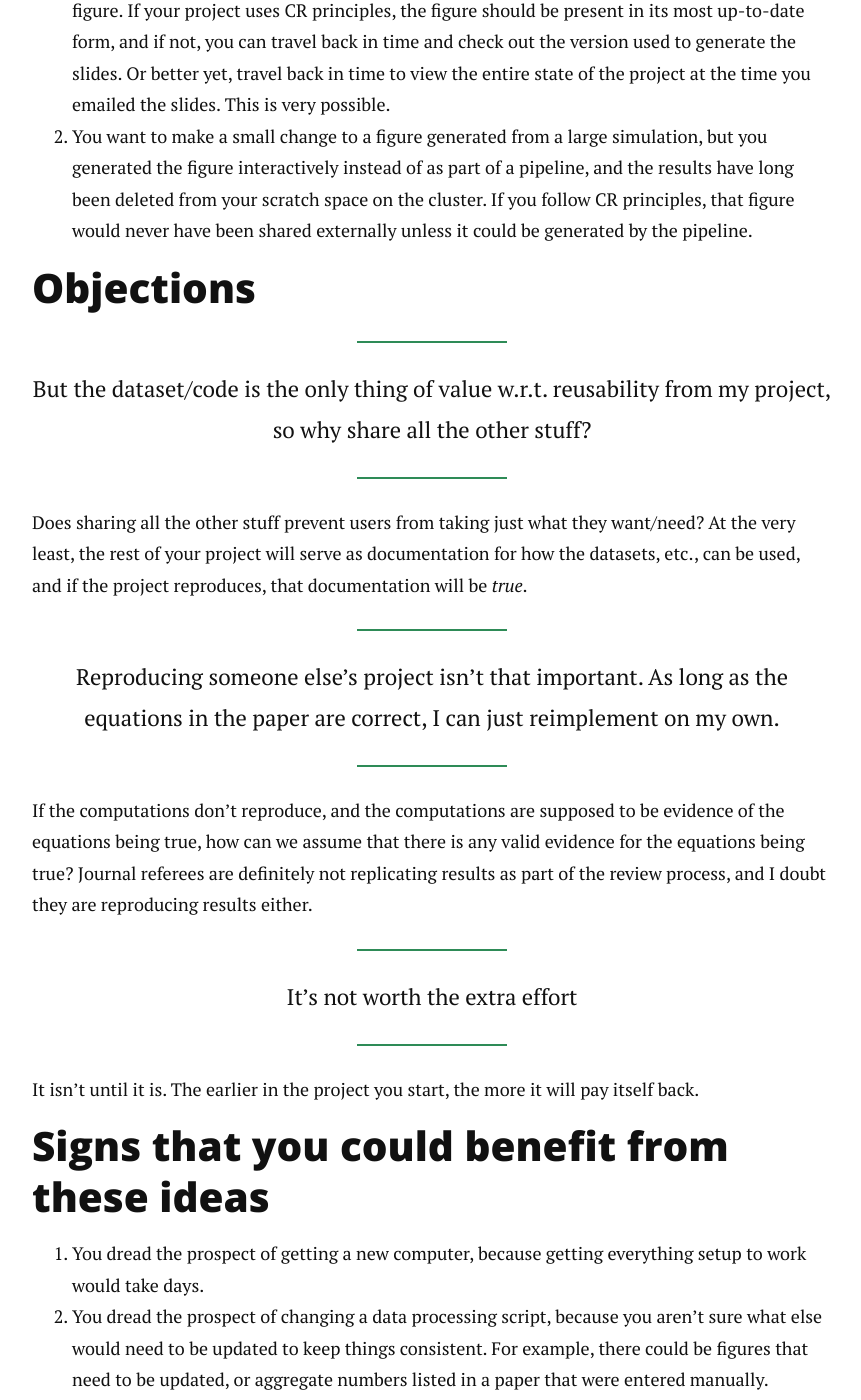
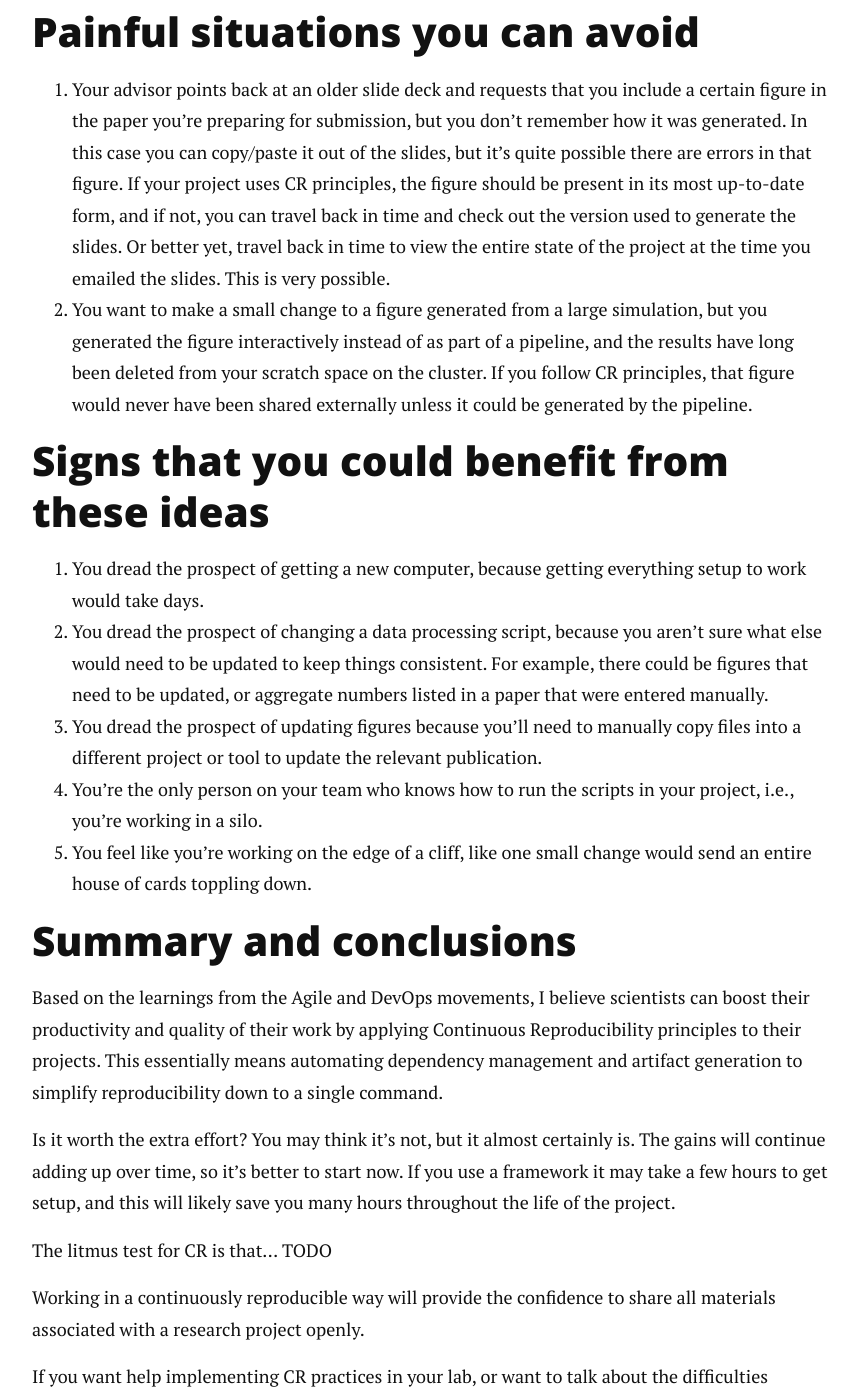
Before and after one commit to petebachant/petebachant.github.io, a Jekyll site: the page built from _posts/2025-02-28-continuous-reproducibility.md, in a window 1280 px wide and 1400 px high, scrolled down 10939 px. Shown: the whole window, without its empty margins (208-1069 px from the left). Built offline with Jekyll 4.4.1, drawn with Linux system fonts in a browser that asks for light colours; nearby versions of some CDN libraries; comment, search, counter and statistics services are not loaded; some of the changed text lies outside the part shown.

Commit message:
Distribute objections

```diff
--- a/_posts/2025-02-28-continuous-reproducibility.md
+++ b/_posts/2025-02-28-continuous-reproducibility.md
@@ -494,6 +494,12 @@
 they might be even less useful.
 
 Delivering someone a working project is valuable.
+It's self-documenting,
+which is much better than delivering a subset of the project with
+incorrect or incomplete documentation.
+This will be easier for you too.
+Just archive the project as is.
+No need to convert it into some format to maximize reusability.
 
 Don't worry about reusability.
 So long as your project is reproducible,
@@ -524,6 +530,15 @@
 You are not going to go through the trouble to reproduce their work
 and will need to reinvent the wheel.
 
+Downstream users can continue the process,
+making small changes,
+rerunning,
+committing,
+making more small changes,
+rerunning,
+committing,
+and they will follow the path of agility.
+
 ## Painful situations you can avoid
 
 1. Your advisor points back at an older slide deck and requests that you
@@ -547,38 +562,6 @@
    If you follow CR principles,
    that figure would never have been shared externally unless it could be
    generated by the pipeline.
-
-## Objections
-
-> But the dataset/code is the only thing of value w.r.t. reusability from my
-> project, so why share all the other stuff?
-
-Does sharing all the other stuff prevent users from taking just what
-they want/need?
-At the very least, the rest of your project will serve as documentation
-for how the datasets, etc., can be used,
-and if the project reproduces,
-that documentation will be _true_.
-
-> Reproducing someone else's project isn't that important.
-> As long as the equations
-> in the paper are correct,
-> I can just reimplement on my own.
-
-If the computations don't reproduce,
-and the computations are supposed to be evidence of the equations being
-true,
-how can we assume that there is any valid evidence for the equations
-being true?
-Journal referees are definitely not replicating results as part of the
-review process,
-and I doubt they are reproducing results either.
-
-> It's not worth the extra effort
-
-It isn't until it is.
-The earlier in the project you start,
-the more it will pay itself back.
 
 ## Signs that you could benefit from these ideas
 
@@ -606,6 +589,13 @@
 This essentially means automating dependency management and
 artifact generation to simplify reproducibility down to a single command.
 
+Is it worth the extra effort?
+You may think it's not, but it almost certainly is.
+The gains will continue adding up over time,
+so it's better to start now.
+If you use a framework it may take a few hours to get setup,
+and this will likely save you many hours throughout the life of the project.
+
 The litmus test for CR is that... TODO
 
 Working in a continuously reproducible way will provide the confidence
```
